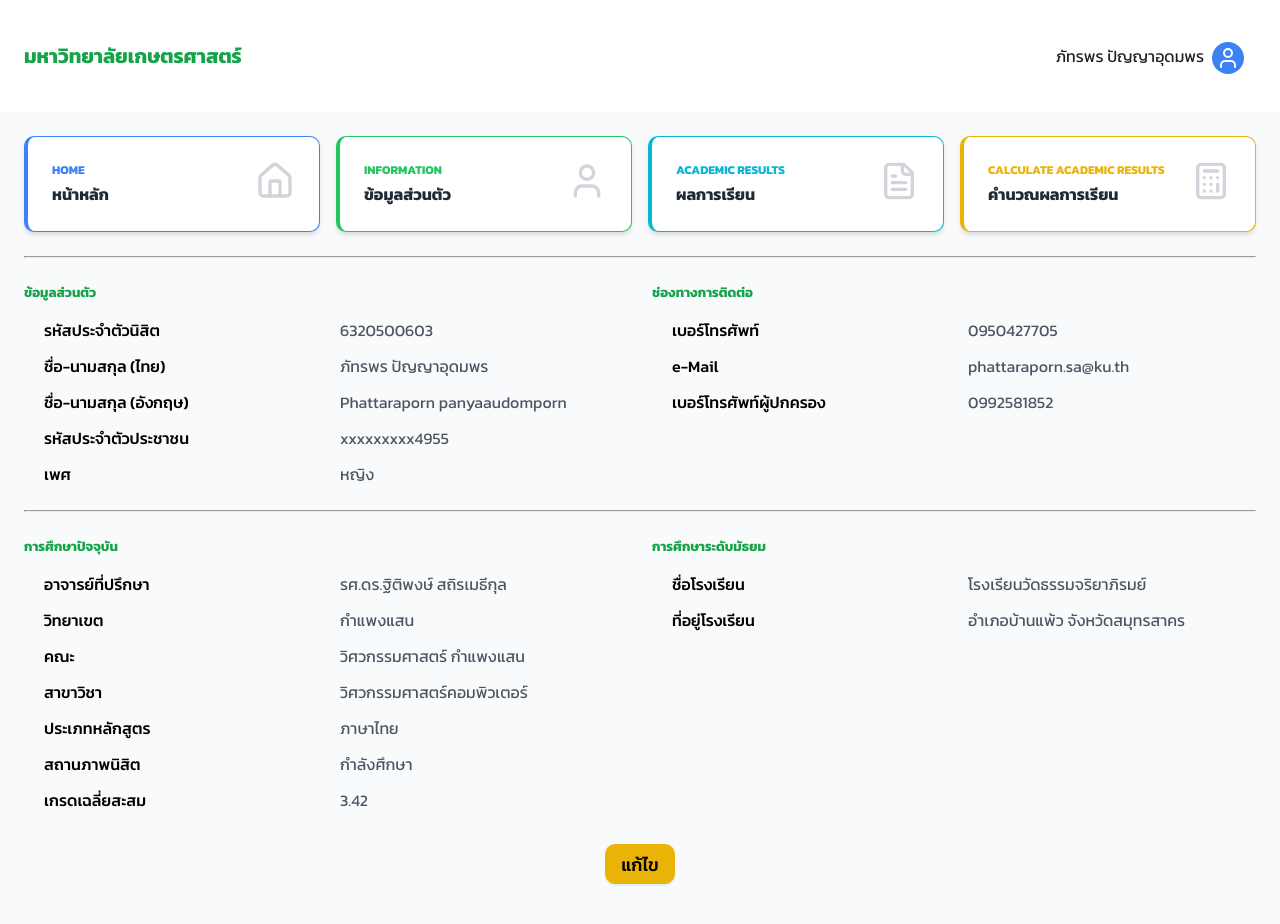
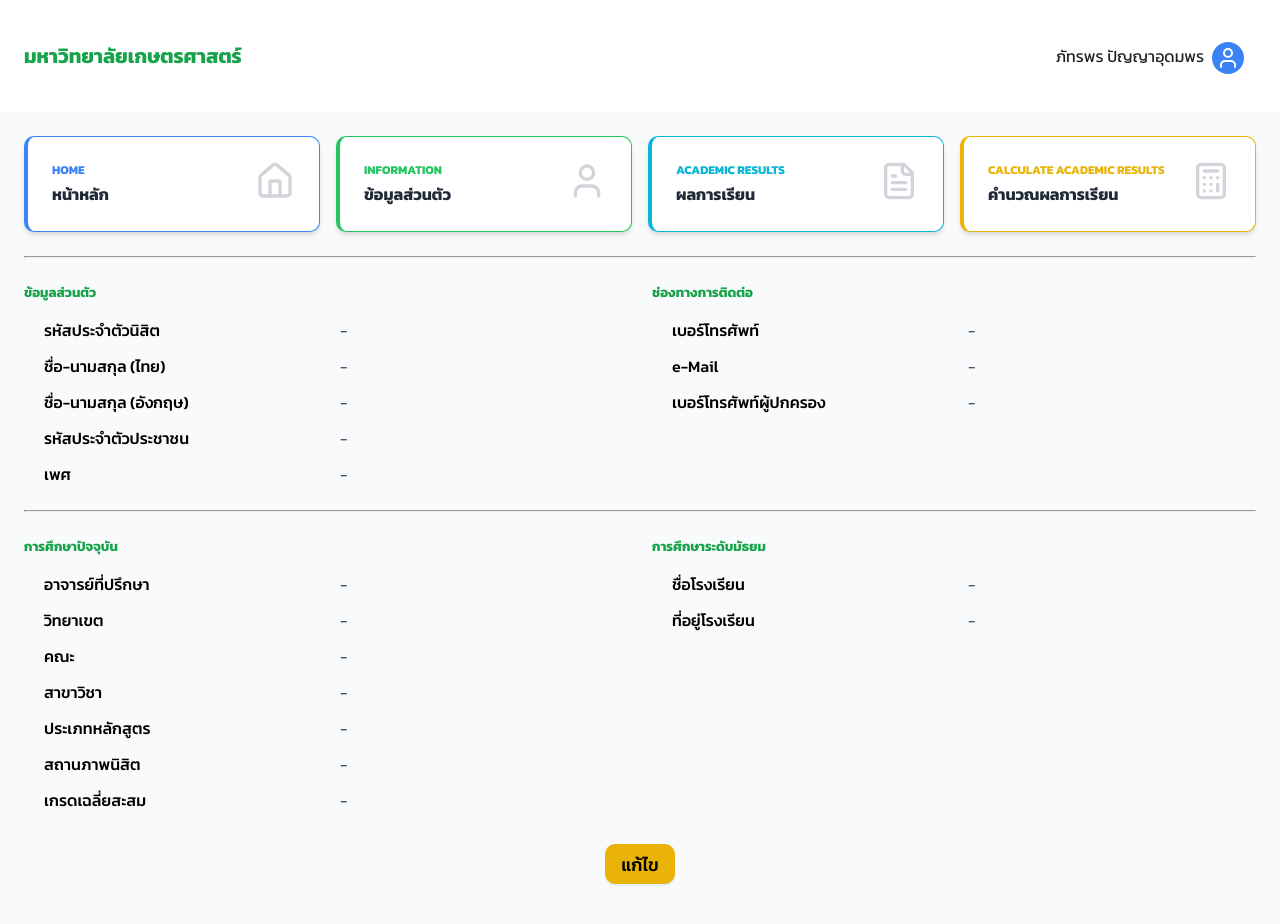
Before and after one commit to thunchanit-ku/DW-G2, a Next.js app: page /dashboard/info in a window 1280 px wide. Shown: the top 924 px of the page. Built offline with nearby package versions, Linux system fonts and the light colour scheme; what @ant-design/nextjs-registry would draw is missing.

Commit message:
backend สำหรับดึงข้อมูลส่วนตัว
-ทำให้เวลากดจากหน้าhome ข้อมูลหน้า info จะอัพเดทให้

```diff
--- a/app/dashboard/home/page.tsx
+++ b/app/dashboard/home/page.tsx
@@ -267,10 +267,10 @@ export default function HomePage() {
         {/* Student Header */}
         <div className="flex justify-between items-center mb-4">
           <h4 className="text-xl font-bold text-black">
-            ข้อมูลสมาชิก : {result.fisrtNameTh}
+            ข้อมูลสมาชิก : {result.fisrtNameTh} {result.lastNameTh}
           </h4>
           <h4 className="text-xl font-bold text-black">
-            GPA {studentInfo.gpa.toFixed(2)}
+            GPA {studentInfo?.gpa.toFixed(2)}
           </h4>
         </div>
 
@@ -286,7 +286,7 @@ export default function HomePage() {
             </div>
             <div className="grid grid-cols-2 gap-2">
               <span className="font-medium text-black">ชื่อ - นามสกุล:</span>
-              <span className="text-gray-600">{result.fisrtNameTh}</span>
+              <span className="text-gray-600">{result.fisrtNameTh} {result.lastNameTh}</span>
             </div>
             <div className="grid grid-cols-2 gap-2">
               <span className="font-medium text-black"></span>
--- a/app/dashboard/info/page.tsx
+++ b/app/dashboard/info/page.tsx
@@ -1,33 +1,66 @@
 'use client';
 
 import { Card, Button } from 'antd';
-import { useRouter } from 'next/navigation';
+import { useRouter, useSearchParams } from 'next/navigation';
 import DashboardLayout from '@/components/DashboardLayout';
 import DashboardNavCards from '@/components/DashboardNavCards';
+import { useEffect, useState } from 'react';
+
+type StudentProfile = {
+  studentId: string;
+  nameTh: string;
+  nameEn: string;
+  nationalId: string | null;
+  gender: string | null;
+  phone: string | null;
+  email: string | null;
+  parentPhone: string | null;
+  advisor: string | null;
+  campus: string | null;
+  faculty: string | null;
+  major: string | null;
+  programType: string | null;
+  studentStatus: string | null;
+  gpa: number | null;
+  highSchool: string | null;
+  highSchoolLocation: string | null;
+};
 
 export default function InfoPage() {
   const router = useRouter();
 
-  // ข้อมูลนักศึกษา
-  const studentInfo = {
-    studentId: '6320500603',
-    nameTh: 'ภัทรพร ปัญญาอุดมพร',
-    nameEn: 'Phattaraporn panyaaudomporn',
-    nationalId: 'xxxxxxxxx4955',
-    gender: 'หญิง',
-    phone: '0950427705',
-    email: 'phattaraporn.sa@ku.th',
-    parentPhone: '0992581852',
-    advisor: 'รศ.ดร.ฐิติพงษ์ สถิรเมธีกุล',
-    campus: 'กำแพงแสน',
-    faculty: 'วิศวกรรมศาสตร์ กำแพงแสน',
-    major: 'วิศวกรรมศาสตร์คอมพิวเตอร์',
-    programType: 'ภาษาไทย',
-    studentStatus: 'กำลังศึกษา',
-    gpa: 3.42,
-    highSchool: 'โรงเรียนวัดธรรมจริยาภิรมย์',
-    highSchoolLocation: 'อำเภอบ้านแพ้ว จังหวัดสมุทรสาคร',
+  const searchParams = useSearchParams();
+  const [studentInfo, setStudentInfo] = useState<StudentProfile | null>(null);
+  const [loading, setLoading] = useState(false);
+  const [error, setError] = useState<string | null>(null);
+
+  const fetchProfile = async (id: string) => {
+    try {
+      setLoading(true);
+      setError(null);
+      const res = await fetch(`http://localhost:4000/api/student/profile/${id}`);
+      if (!res.ok) {
+        throw new Error(`Request failed: ${res.status}`);
+      }
+      const data = await res.json();
+      setStudentInfo(data as StudentProfile);
+    } catch (e: any) {
+      setError(e.message ?? 'เกิดข้อผิดพลาดในการโหลดข้อมูล');
+      setStudentInfo(null);
+    } finally {
+      setLoading(false);
+    }
   };
+
+  useEffect(() => {
+    // 1) ถ้ามี id ใน query ให้ใช้ก่อน
+    let id: string | null = searchParams.get('id');
+    // 2) ถ้าไม่มี ให้ใช้จาก sessionStorage (ค่าชั่วคราวจากหน้า Home)
+    if (!id && typeof window !== 'undefined') {
+      id = sessionStorage.getItem('selectedStudentId');
+    }
+    if (id) fetchProfile(id);
+  }, [searchParams]);
 
   return (
     <DashboardLayout>
@@ -37,6 +70,10 @@ export default function InfoPage() {
 
         <hr className="my-6" />
 
+        {/* Loading/Error */}
+        {loading && <div className="mb-4">กำลังโหลด...</div>}
+        {error && <div className="mb-4 text-red-600">{error}</div>}
+
         {/* Personal Information Section */}
         <div className="grid grid-cols-1 md:grid-cols-2 gap-6 mb-6">
           <div>
@@ -44,23 +81,23 @@ export default function InfoPage() {
             <div className="space-y-3 ml-5">
               <div className="grid grid-cols-2 gap-2">
                 <p className="text-black font-medium">รหัสประจำตัวนิสิต</p>
-                <p className="text-gray-600">{studentInfo.studentId}</p>
+                <p className="text-gray-600">{studentInfo?.studentId ?? '-'}</p>
               </div>
               <div className="grid grid-cols-2 gap-2">
                 <p className="text-black font-medium">ชื่อ-นามสกุล (ไทย)</p>
-                <p className="text-gray-600">{studentInfo.nameTh}</p>
+                <p className="text-gray-600">{studentInfo?.nameTh ?? '-'}</p>
               </div>
               <div className="grid grid-cols-2 gap-2">
                 <p className="text-black font-medium">ชื่อ-นามสกุล (อังกฤษ)</p>
-                <p className="text-gray-600">{studentInfo.nameEn}</p>
+                <p className="text-gray-600">{studentInfo?.nameEn ?? '-'}</p>
               </div>
               <div className="grid grid-cols-2 gap-2">
                 <p className="text-black font-medium">รหัสประจำตัวประชาชน</p>
-                <p className="text-gray-600">{studentInfo.nationalId}</p>
+                <p className="text-gray-600">{studentInfo?.nationalId ?? '-'}</p>
               </div>
               <div className="grid grid-cols-2 gap-2">
                 <p className="text-black font-medium">เพศ</p>
-                <p className="text-gray-600">{studentInfo.gender}</p>
+                <p className="text-gray-600">{studentInfo?.gender ?? '-'}</p>
               </div>
             </div>
           </div>
@@ -70,15 +107,15 @@ export default function InfoPage() {
             <div className="space-y-3 ml-5">
               <div className="grid grid-cols-2 gap-2">
                 <p className="text-black font-medium">เบอร์โทรศัพท์</p>
-                <p className="text-gray-600">{studentInfo.phone}</p>
+                <p className="text-gray-600">{studentInfo?.phone ?? '-'}</p>
               </div>
               <div className="grid grid-cols-2 gap-2">
                 <p className="text-black font-medium">e-Mail</p>
-                <p className="text-gray-600">{studentInfo.email}</p>
+                <p className="text-gray-600">{studentInfo?.email ?? '-'}</p>
               </div>
               <div className="grid grid-cols-2 gap-2">
                 <p className="text-black font-medium">เบอร์โทรศัพท์ผู้ปกครอง</p>
-                <p className="text-gray-600">{studentInfo.parentPhone}</p>
+                <p className="text-gray-600">{studentInfo?.parentPhone ?? '-'}</p>
               </div>
             </div>
           </div>
@@ -93,31 +130,31 @@ export default function InfoPage() {
             <div className="space-y-3 ml-5">
               <div className="grid grid-cols-2 gap-2">
                 <p className="text-black font-medium">อาจารย์ที่ปรึกษา</p>
-                <p className="text-gray-600">{studentInfo.advisor}</p>
+                <p className="text-gray-600">{studentInfo?.advisor ?? '-'}</p>
               </div>
               <div className="grid grid-cols-2 gap-2">
                 <p className="text-black font-medium">วิทยาเขต</p>
-                <p className="text-gray-600">{studentInfo.campus}</p>
+                <p className="text-gray-600">{studentInfo?.campus ?? '-'}</p>
               </div>
               <div className="grid grid-cols-2 gap-2">
                 <p className="text-black font-medium">คณะ</p>
-                <p className="text-gray-600">{studentInfo.faculty}</p>
+                <p className="text-gray-600">{studentInfo?.faculty ?? '-'}</p>
               </div>
               <div className="grid grid-cols-2 gap-2">
                 <p className="text-black font-medium">สาขาวิชา</p>
-                <p className="text-gray-600">{studentInfo.major}</p>
+                <p className="text-gray-600">{studentInfo?.major ?? '-'}</p>
               </div>
               <div className="grid grid-cols-2 gap-2">
                 <p className="text-black font-medium">ประเภทหลักสูตร</p>
-                <p className="text-gray-600">{studentInfo.programType}</p>
+                <p className="text-gray-600">{studentInfo?.programType ?? '-'}</p>
               </div>
               <div className="grid grid-cols-2 gap-2">
                 <p className="text-black font-medium">สถานภาพนิสิต</p>
-                <p className="text-gray-600">{studentInfo.studentStatus}</p>
+                <p className="text-gray-600">{studentInfo?.studentStatus ?? '-'}</p>
               </div>
               <div className="grid grid-cols-2 gap-2">
                 <p className="text-black font-medium">เกรดเฉลี่ยสะสม</p>
-                <p className="text-gray-600">{studentInfo.gpa.toFixed(2)}</p>
+                <p className="text-gray-600">{studentInfo?.gpa != null ? studentInfo.gpa.toFixed(2) : '-'}</p>
               </div>
             </div>
           </div>
@@ -127,11 +164,11 @@ export default function InfoPage() {
             <div className="space-y-3 ml-5">
               <div className="grid grid-cols-2 gap-2">
                 <p className="text-black font-medium">ชื่อโรงเรียน</p>
-                <p className="text-gray-600">{studentInfo.highSchool}</p>
+                <p className="text-gray-600">{studentInfo?.highSchool ?? '-'}</p>
               </div>
               <div className="grid grid-cols-2 gap-2">
                 <p className="text-black font-medium">ที่อยู่โรงเรียน</p>
-                <p className="text-gray-600">{studentInfo.highSchoolLocation}</p>
+                <p className="text-gray-600">{studentInfo?.highSchoolLocation ?? '-'}</p>
               </div>
             </div>
           </div>
@@ -148,6 +185,7 @@ export default function InfoPage() {
             แก้ไข
           </Button>
         </div>
+
       </div>
     </DashboardLayout>
   );
```
Also changed, not shown: 2 other files (tests, documents, lock files or other folders).
